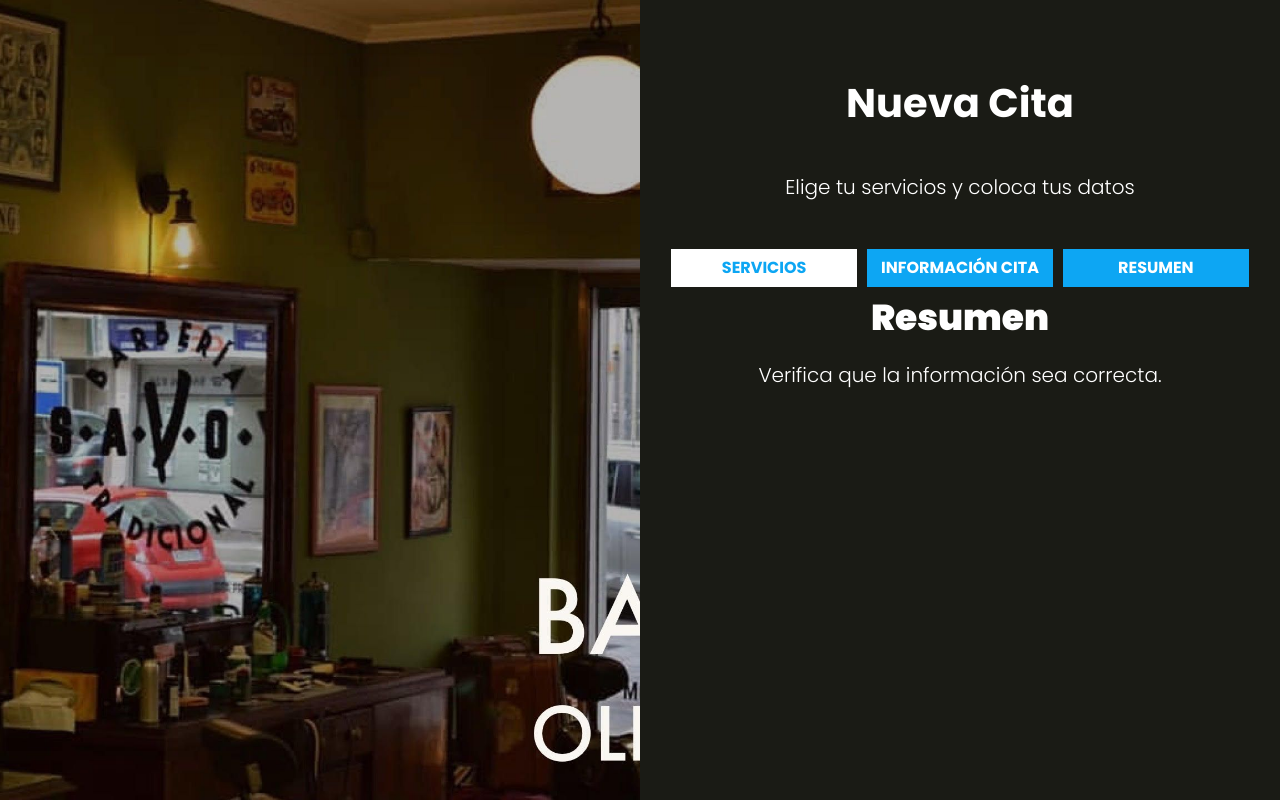
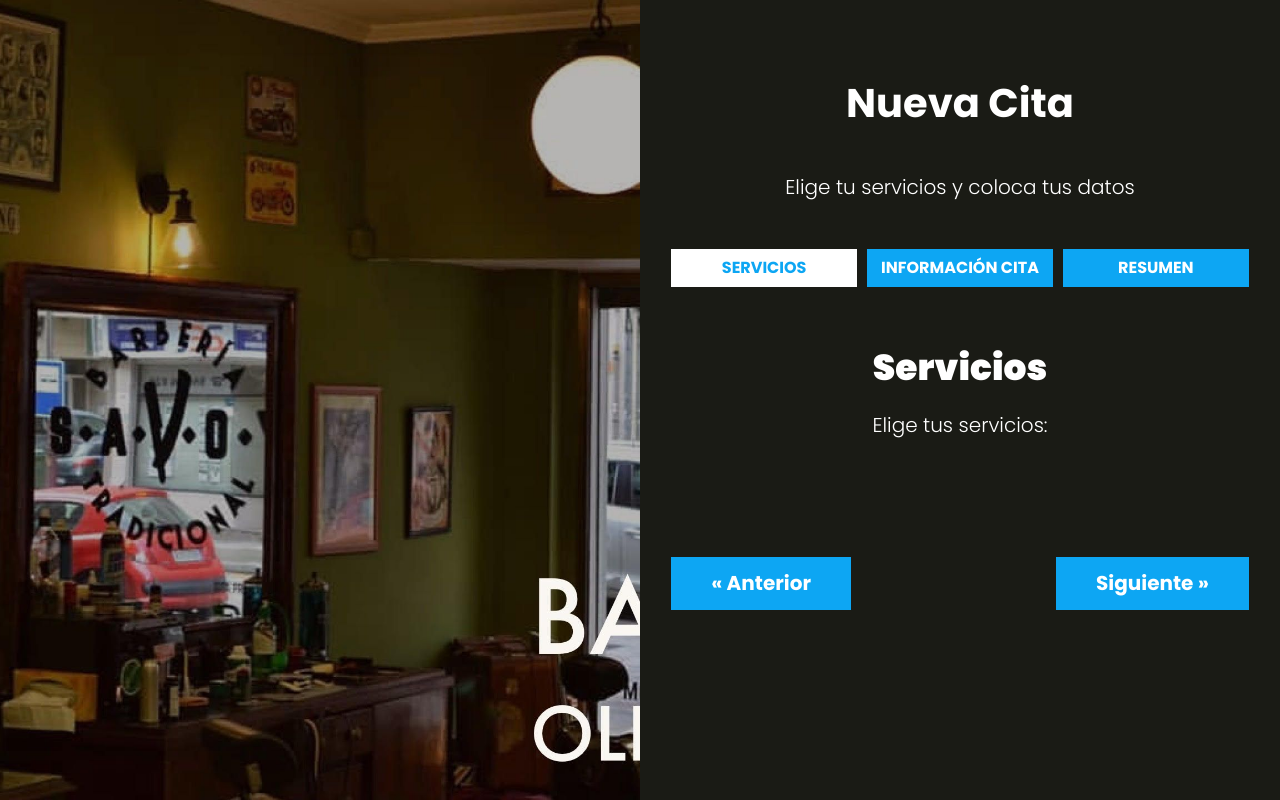
Before and after one commit to Revsky/AppSalon_MVC, a PHP site: the page made by views/cita/index.php in a window 1280 px wide. Run offline with PHP 8.4, Linux system fonts and the light colour scheme; the template is opened without the code that fills it: most values are stand-ins (such as "Sample title", 1, 10 or a date in 2020).

Commit message:
Agregando botones de avanzar o retroceder

```diff
--- a/src/scss/componentes/_index.scss
+++ b/src/scss/componentes/_index.scss
@@ -3,3 +3,4 @@
 @forward 'acciones';
 @forward 'alertas';
 @forward 'tabs';
+@forward 'paginacion';
--- /dev/null
+++ b/src/scss/componentes/_paginacion.scss
@@ -0,0 +1,16 @@
+@use 'base/variables' as v;
+@use 'base/mixins' as m;
+
+
+.paginacion{
+    padding: v.$separacion 0 ;
+
+    @include m.telefono{
+        display: flex;
+        justify-content: space-between;
+    }
+
+    button{
+        margin: 0 0 1rem 0;
+    }
+}
--- a/src/scss/layout/_cita.scss
+++ b/src/scss/layout/_cita.scss
@@ -1,9 +1,11 @@
 .seccion{
+
+    padding: 5rem 0;
     .text-center{
         text-align: center;
     }
-    &:nth-child(2),
-    &:nth-child(3){
+    &:nth-child(3),
+    &:nth-child(4){
         display: none;
     }
 }
--- a/views/cita/index.php
+++ b/views/cita/index.php
@@ -53,4 +53,16 @@
         <h2>Resumen</h2>
         <p class="text-center">Verifica que la información sea correcta.</p>
     </div>
+
+    <div class="paginacion">
+        <button
+            id="anterior"
+            class="boton"
+        >&laquo; Anterior</button>
+
+        <button
+            id="siguiente"
+            class="boton"
+        >Siguiente &raquo;</button>
+    </div>
 </div>
```
Also changed, not shown: public/build/css/app.css, 1 other file.
